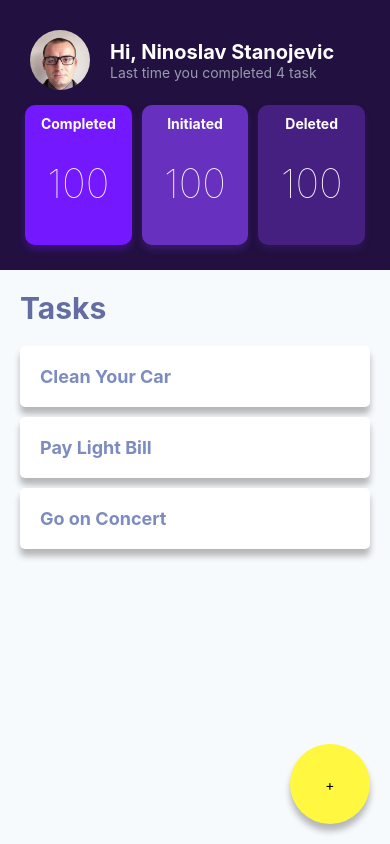
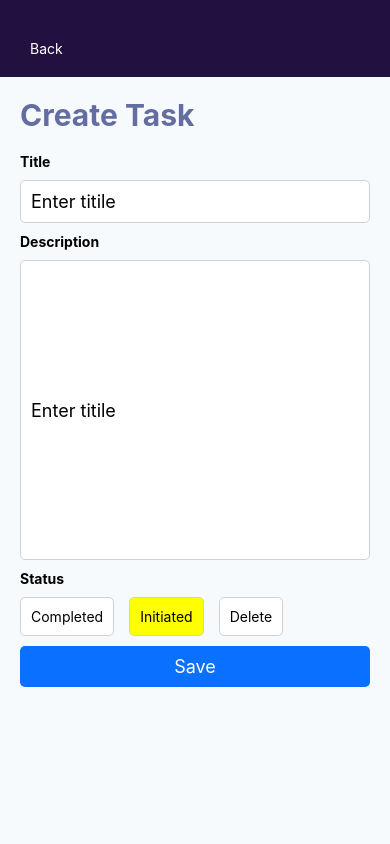
Before and after one commit to Noni2207/task-app, a React Native app: screen / in a window 390 px wide. Built offline with nearby package versions, Linux system fonts and the light colour scheme.

Commit message:
adding new pages Create.js

```diff
--- a/App.js
+++ b/App.js
@@ -6,7 +6,7 @@ import Create from './src/pages/Create';
 import Edit from './src/pages/Edit';
 
 export default function App() {
-  const [currentRoute, setRoute] = useState('Home');
+  const [currentRoute, setRoute] = useState('Create');
   const [activeTask, setActiveTask] = useState('');
   const [currentTask, setTask] = useState([
     {
--- a/src/pages/Create.js
+++ b/src/pages/Create.js
@@ -1,7 +1,13 @@
-import React, {useState} from 'react';
-import { StyleSheet, Text, View, TouchableOpacity, StatusBar, TextInput} from 'react-native';
+import React, {useState, useEffect} from 'react';
+import { StyleSheet, Text, View, TouchableOpacity, StatusBar, TextInput, TouchableHighlight} from 'react-native';
 
 export default (props) => {
+  const [formState, setFormState] = useState({
+    id: `skills_${new Date().getTime()}_${Math.random()* Math.random()}`,
+    title: "",
+    description: "",
+    status: "initiated",
+});
     const styles = StyleSheet.create({
         home: {
           flex: 1,
@@ -68,12 +74,57 @@ export default (props) => {
         submitButtonText: {
             color: 'white',
             fontSize: 18
-        }
+        },
+        statusContainer: {
+          flexDirection: 'row',
+        },
+        statusBtn1: {
+          backgroundColor: formState.status == 'completed' ? 'grey' : 'white',
+          padding: 10,
+          marginBottom: 10,
+          borderColor: '#d1d1d1',
+          borderWidth: 1,
+          borderRadius: 5,
+          marginRight: 15
+        },
+        statusBtn2: {
+          backgroundColor: formState.status == 'initiated' ? 'yellow' : 'white',
+          padding: 10,
+          marginBottom: 10,
+          borderColor: '#d1d1d1',
+          borderWidth: 1,
+          borderRadius: 5,
+          marginRight: 15
+
+        },
+        statusBtn3: {
+          backgroundColor: formState.status == 'delete' ? 'red' : 'white',
+          padding: 10,
+          marginBottom: 10,
+          borderColor: '#d1d1d1',
+          borderWidth: 1,
+          borderRadius: 5,
+          marginRight: 15
+
+        },
 
       });
       const handleBackBtn = () => {
        props.setRoute("Home");
     };
+
+  const handeleChange = (name, text) => {
+    const newState = Object.assign({}, formState, {
+      [name]: text
+    });
+    setFormState(newState);
+  };
+  const submit = () => {
+    let newTask = [...props.currentTask, formState];
+    props.setTask(newTask);
+    props.setRoute('Home');
+  };
+
   return (
     <View style={styles.home}>
         <StatusBar backgroundColor='#221040' barStyle='light-content'/>
@@ -93,20 +144,49 @@ export default (props) => {
               <TextInput
                 style={styles.textInput}
                 placeholder="Enter titile"
-                //onChangeText={newText => setText(newText)}
-                //defaultValue={text}
+                onChangeText={text => handeleChange('title', text)}
+                value={formState.title}
               />
               <Text style={styles.label}>Description</Text>
               <TextInput
                 style={styles.textArea}
                 placeholder="Enter titile"
                 //multiline={true}
-                //onChangeText={newText => setText(newText)}
-                //defaultValue={text}
+                onChangeText={text => handeleChange('description', text)}
+                value={formState.description}
               />
-              <View style={styles.submitButton}>
+              <Text style={styles.label}>Status</Text>
+               <View style={styles.statusContainer}>
+                <TouchableHighlight
+                  style={styles.statusBtn1}
+                  onPress={() => handeleChange('status', 'completed')}
+                  underlayColor= 'white'
+                >
+                  <Text style={styles.statusBtnText}>Completed</Text>
+                </TouchableHighlight>
+                <TouchableHighlight
+                  style={styles.statusBtn2}
+                  onPress={() => handeleChange('status', 'initiated')}
+                  underlayColor= 'white'
+
+                >
+                  <Text style={styles.statusBtnText}>Initiated</Text>
+                </TouchableHighlight>
+                <TouchableHighlight
+                  style={styles.statusBtn3}
+                  onPress={() => handeleChange('status', 'delete')}
+                  underlayColor= 'white'
+                >
+                  <Text style={styles.statusBtnText}>Delete</Text>
+                </TouchableHighlight>
+               </View>
+              <TouchableHighlight
+                  style={styles.submitButton}
+                  onPress={submit}
+                  underlayColor= '#0a70ff'
+              >
                   <Text style={styles.submitButtonText}>Save</Text>
-              </View>
+              </TouchableHighlight>
           </View>
        </View>
     </View>
--- a/src/pages/Edit.js
+++ b/src/pages/Edit.js
@@ -102,7 +102,7 @@ export default (props) => {
          newTask.splice(taskIndex, 1, formState);
          props.setTask(newTask);
          props.setRoute('Home');
-       }
+       };
       return (
     <View style={styles.home}>
         <StatusBar backgroundColor='#221040' barStyle='light-content'/>
```
